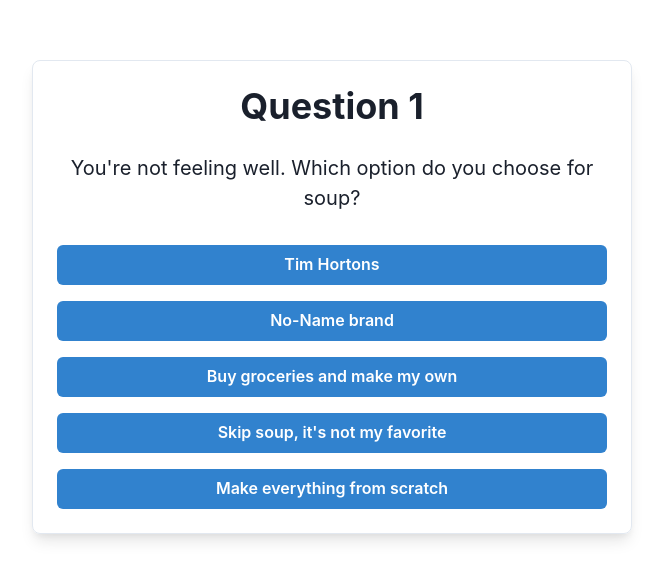
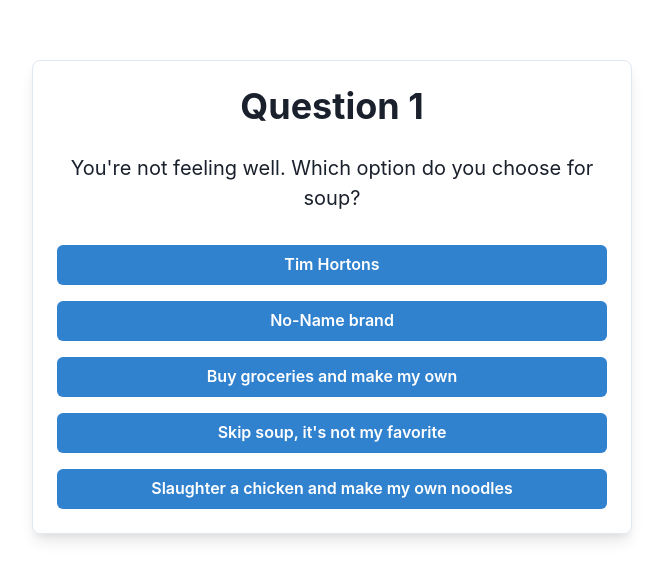
Before and after one commit to yood2/yood2.github.io, a React (Vite) app: page /#/quiz in a window 1280 px wide. Shown: the part 103-682 px from the top of the page, without its empty margins (308-971 px from the left). Built offline with nearby package versions, Linux system fonts and the light colour scheme.

Commit message:
edited qs

```diff
--- a/src/pages/Quiz.jsx
+++ b/src/pages/Quiz.jsx
@@ -18,7 +18,7 @@
             { text: 'No-Name brand', value: 1 },
             { text: 'Buy groceries and make my own', value: 4 },
             { text: "Skip soup, it's not my favorite", value: 0 },
-            { text: 'Make everything from scratch', value: 3 },
+            { text: 'Slaughter a chicken and make my own noodles', value: 3 },
         ],
     },
     {
@@ -27,9 +27,12 @@
         choices: [
             { text: 'Crave something sweet', value: 1 },
             { text: 'Think about having pho', value: 4 },
-            { text: 'Feel really down', value: 0 },
+            { text: 'Time to kms', value: 0 },
             { text: 'Feel a bit sad but try to move on', value: 2 },
-            { text: 'Consider asking for extra credit work', value: 3 },
+            {
+                text: 'Break into your profs house and threaten to kill their dog',
+                value: 3,
+            },
         ],
     },
     {
@@ -39,8 +42,8 @@
             { text: "Sad, but I'll treat myself to cake", value: 1 },
             { text: "Realize we weren't that close anyway", value: 0 },
             { text: 'Wonder if they forgot to invite me', value: 2 },
-            { text: 'Feel very upset', value: 3 },
-            { text: 'Remember to stay calm and understanding', value: 4 },
+            { text: 'Kill', value: 3 },
+            { text: 'Braindead', value: 4 },
         ],
     },
     {
@@ -48,10 +51,10 @@
             'You wake up in the middle of the night to a strange noise. What do you do?',
         choices: [
             { text: "I'm so scared! Hide under the covers", value: 1 },
-            { text: 'Grab my trusty baseball bat', value: 3 },
+            { text: 'Bring out your homemade guns', value: 3 },
             { text: 'Say a quick prayer', value: 4 },
             { text: 'Must be a dream, go back to sleep', value: 2 },
-            { text: "Hope it's just the cat", value: 0 },
+            { text: 'Hope they kill me', value: 0 },
         ],
     },
     {
@@ -61,17 +64,17 @@
             { text: 'Forgetting to delete my browser history', value: 3 },
             { text: 'I sneezed in public once (˶˃ ᵕ ˂˶)', value: 1 },
             { text: 'Walking into a glass door', value: 2 },
-            { text: 'My entire life is embarrassing', value: 0 },
+            { text: 'Being born', value: 0 },
         ],
     },
     {
         question: 'Your best friend betrays your trust. You feel:',
         choices: [
-            { text: 'Heartbroken', value: 2 },
+            { text: 'Sad', value: 2 },
             { text: 'Angry', value: 3 },
-            { text: 'Completely devastated', value: 0 },
-            { text: 'Time for comfort food!', value: 1 },
-            { text: 'Plot an elaborate revenge scheme', value: 4 },
+            { text: 'was bound to happen', value: 0 },
+            { text: 'nooo uwu im gonna eat cake', value: 1 },
+            { text: 'Kill', value: 4 },
         ],
     },
 ];
```
